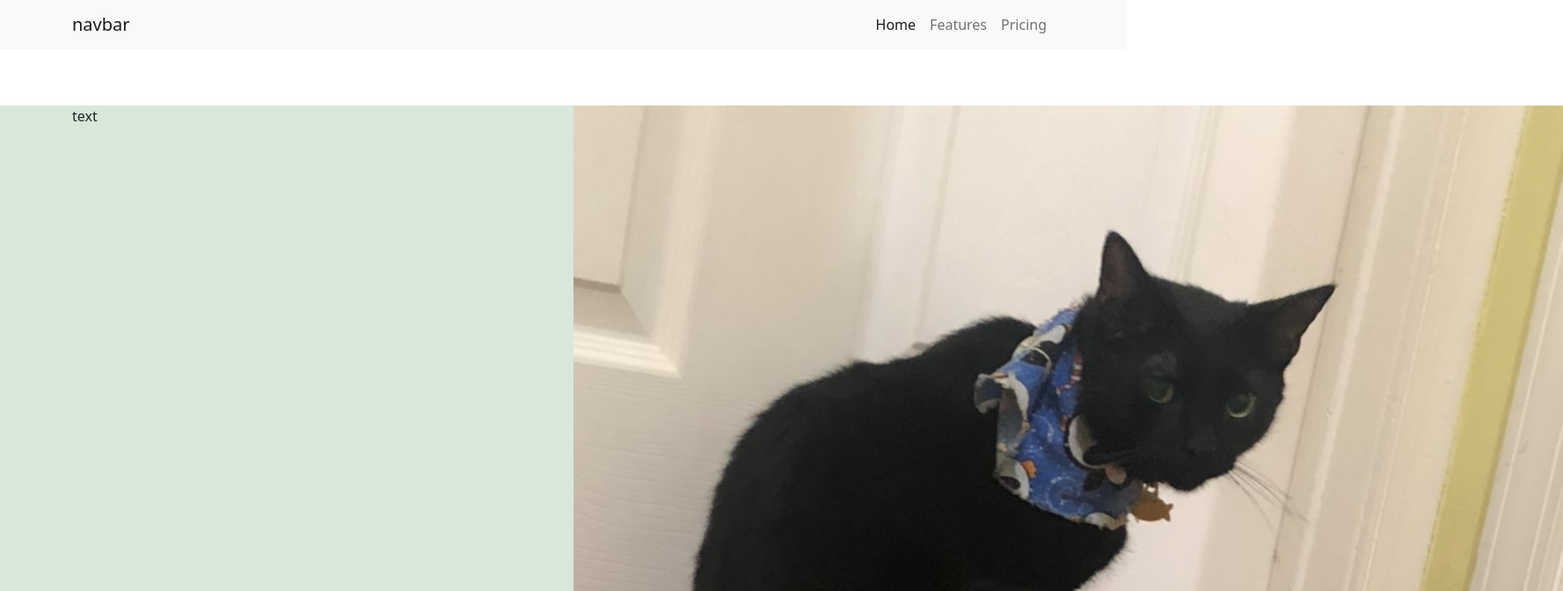
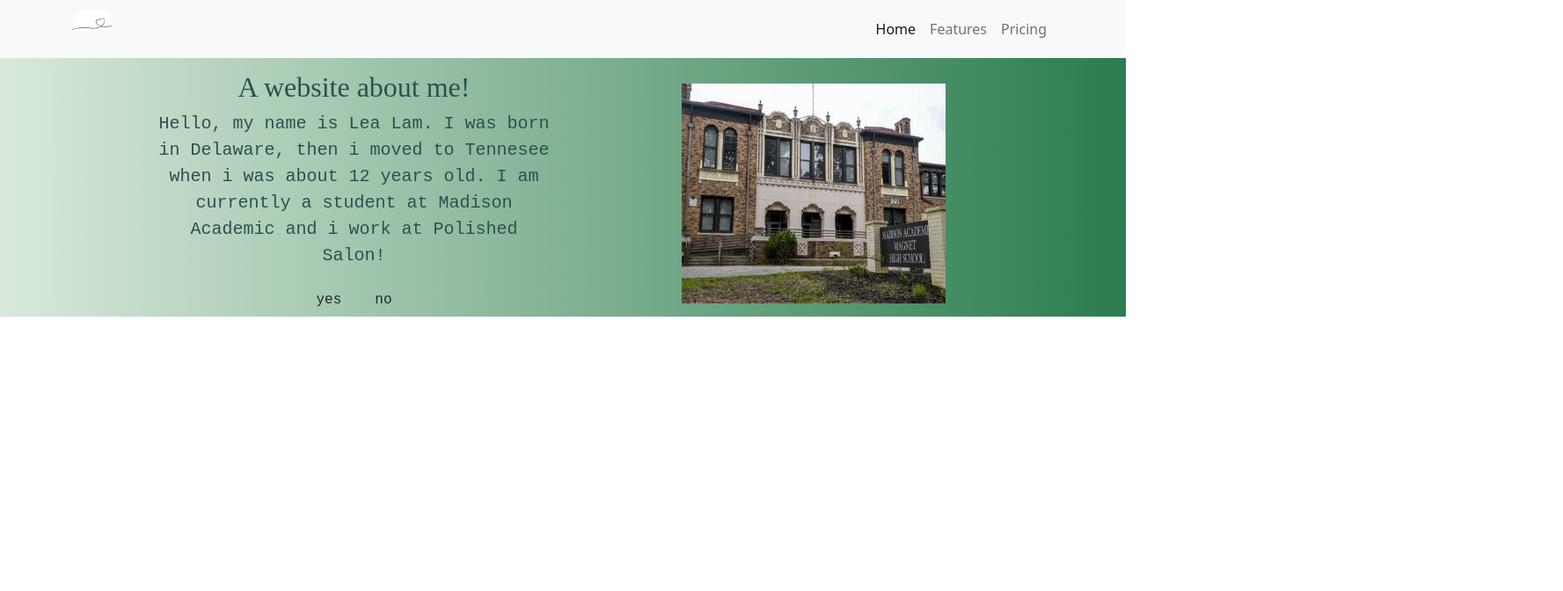
Before and after one commit to lealam1/aboutme, a plain HTML site: page index.html in a window 1280 px wide. Shown: the top 672 px of the page at 88% size, 1777 px wide, since content can reach past the window. Drawn offline with nearby package versions, Linux system fonts and the light colour scheme; files that its build step writes are made by us from their sources.

Commit message:
progress

```diff
--- a/index.html
+++ b/index.html
@@ -1,20 +1,22 @@
 <!doctype html>
 <html lang="en">
   <head>
-    <!-- Required meta tags -->
     <meta charset="utf-8">
     <meta name="viewport" content="width=device-width, initial-scale=1">
 
-    <!-- Bootstrap CSS -->
     <link href="https://cdn.jsdelivr.net/npm/bootstrap@5.1.1/dist/css/bootstrap.min.css" rel="stylesheet" integrity="sha384-F3w7mX95PdgyTmZZMECAngseQB83DfGTowi0iMjiWaeVhAn4FJkqJByhZMI3AhiU" crossorigin="anonymous">
 
     <title>About Me</title>
-    <link rel="stylesheet" href="css/style.css">
+    <link rel="stylesheet" href="style.css">
   </head>
   <body>
-      <nav class="navbar navbar-expand-lg navbar-light bg-light">
+      <nav class="navbar navbar-expand-lg navbar-light bg-light fixed-top">
         <div class="container">
-          <a class="navbar-brand" href="#">navbar</a>
+          <a class="navbar-brand" href="#">
+            <div class="logo-image">
+              <img src="img/logo.jpg" class="img-fluid">
+            </div>
+          </a>
           <button
             class="navbar-toggler"
             type="button"
@@ -24,7 +26,7 @@
             aria-expanded="false"
             aria-label="Toggle navigation"
           >
-            <span class-="navbar-toggler-icon"></span>
+            <span class="navbar-toggler-icon"></span>
         </button>
         <div class="collapse navbar-collapse justify-content-end" id="navbarnav">
           <ul class="navbar-nav">
@@ -42,16 +44,23 @@
         </div>
       </nav>
       <header class="page-header gradient">
-        <div class="container">
-          <div class="row">
-            <div class="col-md-6">text</div>
+        <div class="container pt-3">
+          <div class="row align-items-center justify-content-end">
+            <div class="col-md-5">
+              <h2>A website about me!</h2>
+              <p>Hello, my name is Lea Lam. I was born in Delaware, then i moved to Tennesee when i was about 12 years old.
+                I am currently a student at Madison Academic and i work at Polished Salon!</p>
+              <button type="button" class="btn btn-outline success">yes</button>
+              <button type="button" class="btn btn-outline secondary">no</button>
+            </div>
             <div class="col-md-6">
               <img
-                src="cat.jpg"
-                alt="Header image">
+                src="img/madison.jpg"
+                alt="Header image" class="madison"/>
             </div>
           </div>
         </div>
       </header>
-  </body>
+      <script src="https://cdn.jsdelivr.net/npm/bootstrap@5.1.1/dist/js/bootstrap.bundle.min.js" integrity="sha384-/bQdsTh/da6pkI1MST/rWKFNjaCP5gBSY4sEBT38Q/9RBh9AH40zEOg7Hlq2THRZ" crossorigin="anonymous"></script>
+      </body>
 </html>
--- a/style.css
+++ b/style.css
@@ -2,11 +2,32 @@ body {
     height: 50%;
 }
 
+.logo-image{
+    width: 46px;
+    height: 46px;
+    border-radius: 50%;
+    overflow: hidden;
+    margin-top: -6px;
+}
+
 .gradient {
-    background: #d7e8da;
-    background: linear-gradient (90deg, rgba(215,232,218,1) 1%, rgba(43,124,78,1) 100%);
+    background: rgb(215,232,218);
+    background: linear-gradient(90deg, rgba(215,232,218,1) 1%, rgba(43,124,78,1) 100%);
 }
 
 .page-header {
     margin-top: 4rem;
+    font-size: 1.25rem;
+    color: darkslategrey;
+    text-align: center;
+    font-family: 'Courier New', Courier, monospace;
 }
+
+h2 {
+    font-family:'Times New Roman', Times, serif
+}
+
+.madison {
+    height: 250px;
+    width: 300px;
+}
```
Also changed, not shown: img/cat.jpg (renamed from cat.jpg), img/logo.jpg (added), img/madison.jpg (added).
